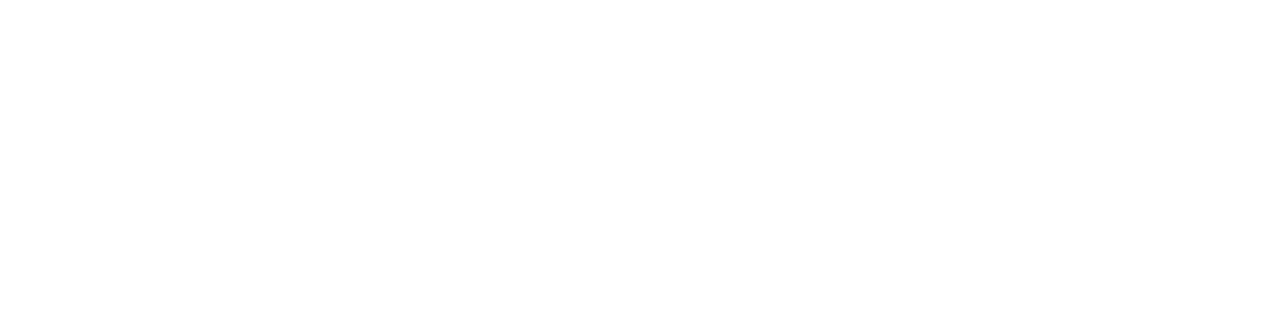
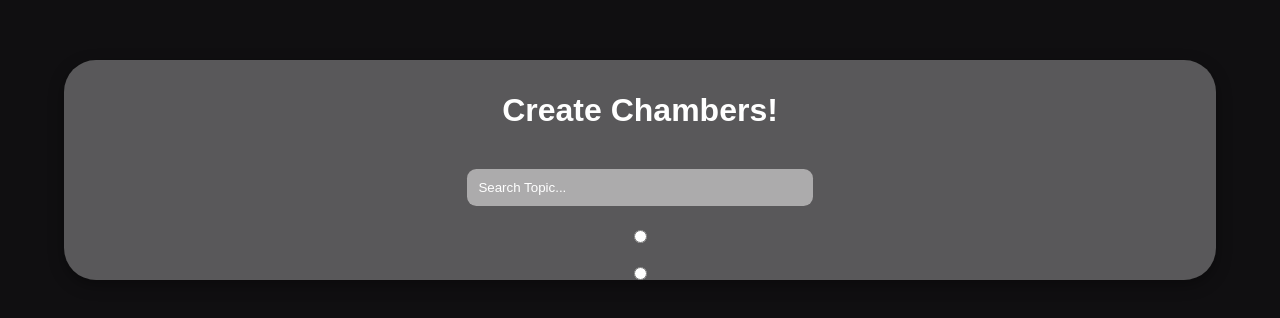
Before and after one commit to singhmeharjeet/talkback, a React (Create React App) app in the folder client/: page /create in a window 1280 px wide. Before the commit this address had no page. Shown: the part 230-548 px from the top of the page. Built offline with nearby package versions, Linux system fonts and the light colour scheme.

Commit message:
added create debate

```diff
--- a/client/src/App.js
+++ b/client/src/App.js
@@ -3,6 +3,7 @@ import { BrowserRouter, Routes, Route } from "react-router-dom";
 import "./App.css"
 import Join from "./components/Join/Join.jsx"
 import List from "./components/List/List.jsx"
+import Create from "./components/Create/Create.jsx"
 function App() {
 	return (
 		<>
@@ -11,6 +12,7 @@ function App() {
 					<Route path="/" element={<Join />} />
 					<Route path="/join" element={<Join />} />
 					<Route path="/list" element={<List />} />
+					<Route path="/create" element={<Create />} />
 				</Routes>
 			</BrowserRouter>
 		</>
--- /dev/null
+++ b/client/src/components/Create/Create.jsx
@@ -0,0 +1,34 @@
+import React from "react";
+import { getLocalStorage } from "../utils";
+import "./Create.css";
+
+function Create() {
+  return (
+    <>
+        <div className="list-wrapper">
+            <div className="AppGlass" style={{ height: "auto" }}>
+                <h1 className="list-title">Create Chambers!</h1>
+                <div className="list-search">
+						<input type="text" placeholder="Search Topic..." />
+				</div>
+                <input
+                    type="radio"
+                    name="position-radio-btn"
+                    value="Opposition"
+                    // checked={isRadioSelected("Opposition")}
+                    // onChange={handleRadioClick}
+                />
+                <input
+                    type="radio"
+                    name="position-radio-btn"
+                    value="Affirmative"
+                    // checked={isRadioSelected("Affirmative")}
+                    // onChange={handleRadioClick}
+                />
+            </div>
+        </div>
+    </>
+  )
+}
+
+export default Create
--- a/client/src/components/Join/Join.jsx
+++ b/client/src/components/Join/Join.jsx
@@ -11,26 +11,25 @@ function Join() {
   const[errormsg, seterrormsg] = useState('');
 
   const handleJoin = (e) => {
-	console.log(userid);
-	console.log(username);
-		/**
-		 * (2) store info in local storage
-		 * - user id
-		 * - username
-		 *
-		 * (3) navigate to all rooms page (add if statement) if name is empty do not
-		 * navigate
-		 */
 		if(username){
 			setLocalStorage({userid, username});
-			console.log(getLocalStorage())
 			navigate("/list");
 		}else{
 			seterrormsg('Name is Required!');
 			setTimeout( () => seterrormsg(''), 3000 );
 		}
+	};
 
+	const handleCreate = (e) => {
+		if(username){
+			setLocalStorage({userid, username});
+			navigate("/create");
+		}else{
+			seterrormsg('Name is Required!');
+			setTimeout( () => seterrormsg(''), 3000 );
+		}
 	};
+
 	return (
 		<>
 
@@ -56,7 +55,10 @@ function Join() {
 				</div>
 				<div className="screen-wrapper-button">
 					<button type="button" onClick= {handleJoin} >
-						Join Debate
+						Join A Debate
+					</button>
+					<button type="button" onClick= {handleCreate} >
+						Create A Debate
 					</button>
 				</div>
 			</div>
--- a/client/src/components/List/List.jsx
+++ b/client/src/components/List/List.jsx
@@ -60,24 +60,6 @@ function Join() {
 						</table>
 					</div>
 				</div>
-				<div className="AppGlass" style={{ height: "auto" }}>
-					<h1 className="list-title">Create Chambers!</h1>
-					<input type="text" />
-					<input
-						type="radio"
-						name="position-radio-btn"
-						value="Opposition"
-						// checked={isRadioSelected("Opposition")}
-						// onChange={handleRadioClick}
-					/>
-					<input
-						type="radio"
-						name="position-radio-btn"
-						value="Affirmative"
-						// checked={isRadioSelected("Affirmative")}
-						// onChange={handleRadioClick}
-					/>
-				</div>
 			</div>
 		</>
 	);
```
Also changed, not shown: client/src/components/Create/Create.css (added).
